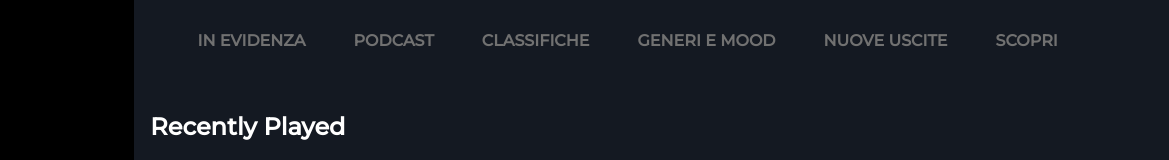
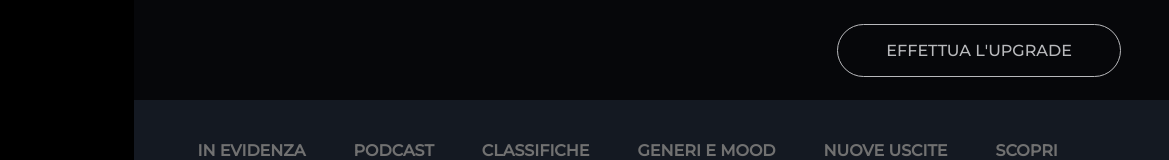
Before and after one commit to KevinZucca/html-css-spotifyweb, a plain HTML site: page index.html in a window 1280 px wide. Shown: the top 160 px of the page, 111-1280 px from the left. Drawn offline with Linux system fonts and the light colour scheme.

Commit message:
feat: up-bar

```diff
--- a/css/style.css
+++ b/css/style.css
@@ -31,6 +31,7 @@ header {
     height: calc(100vh - 90px);
     width: 20%;
     background-color: #000000;
+    z-index: 2;
 }
 
 header #logo {
@@ -119,8 +120,14 @@ main {
     height: 100%;
     background-color: #141922;
     display: flex;
-    flex-flow: column wrap;
+    flex-flow: column;
     overflow-y: scroll;
+    padding-top: 110px;
+    position: relative;
+}
+
+main #main-container {
+    height: calc(100% - 180px);
 }
 
 main #categories {
@@ -188,10 +195,24 @@ main .row h3 {
 /* UP-BAR */
 #up-bar {
     height: 100px;
-    max-width: calc(100vw - 200px);
+    width: 100%;
     background-color: black;
-    filter: opacity(50%);
-    z-index: 2;
+    filter: opacity(70%);
+    position: fixed;
+    top: 0;
+    right: 0;
+    display: flex;
+    justify-content: flex-end;
+    align-items: center;
+    padding-right: 3em;
+}
+
+#up-bar a {
+    text-decoration: none;
+    color: white;
+    border: 1px solid white;
+    padding: 1em 3em;
+    border-radius: 30px;
 }
 /* /UP-BAR */
 
--- a/index.html
+++ b/index.html
@@ -78,6 +78,7 @@
 
              <!-- SOPRA -->
             <div id="up-bar">
+                <a href="#">EFFETTUA L'UPGRADE</a>
             </div>
 
             <!-- PRINCIPALE CENTRALE -->
```
